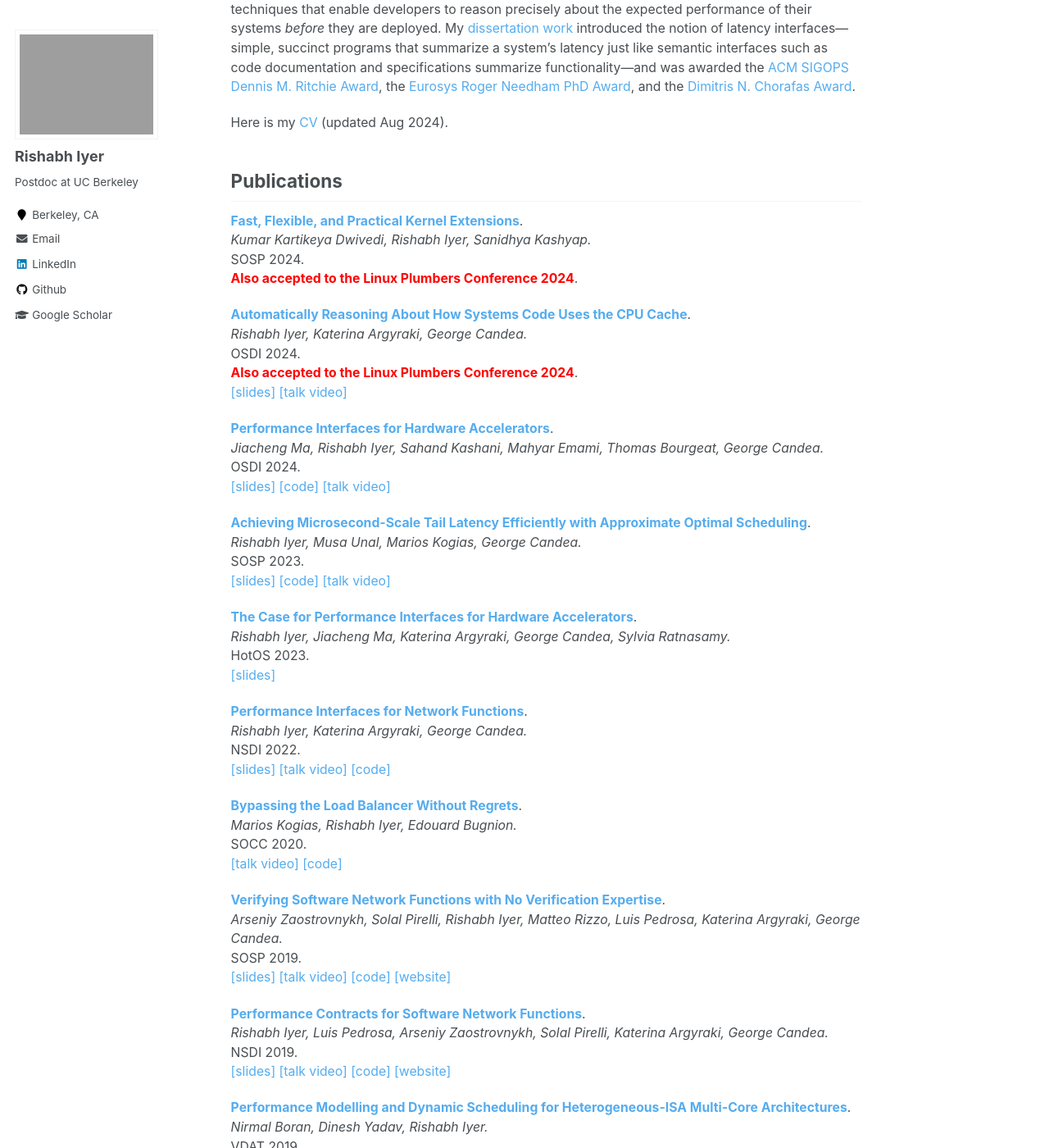
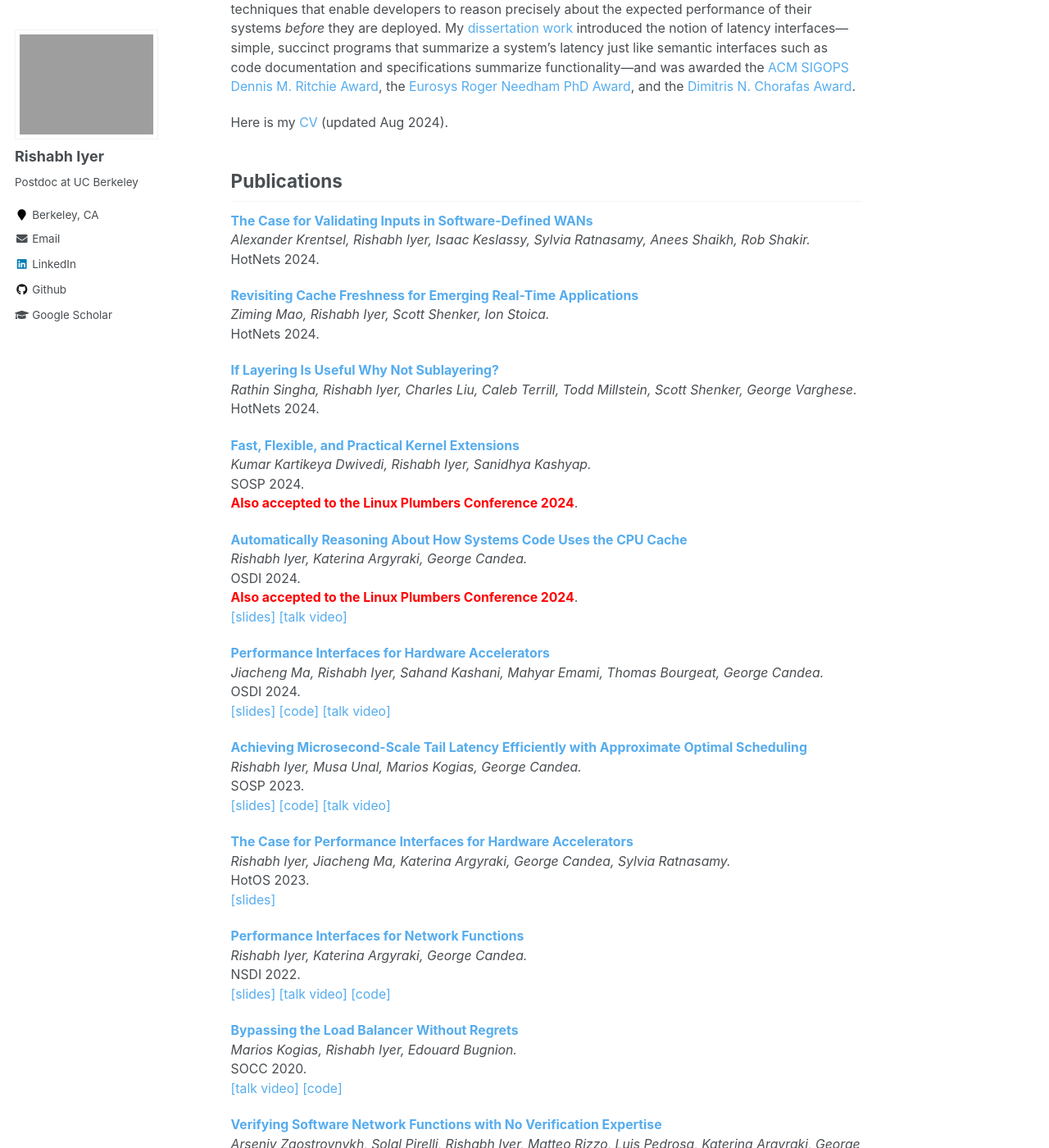
Before and after one commit to rishabh246/rishabh246.github.io, a Jekyll site: the page built from _pages/about.md, in a window 1280 px wide and 1400 px high, scrolled down 299 px. Shown: the whole window at 82% size. Built offline with Jekyll 4.4.1, drawn with Linux system fonts in a browser that asks for light colours.

Commit message:
Add HotNets papers

```diff
--- a/_pages/about.md
+++ b/_pages/about.md
@@ -18,59 +18,71 @@ Here is my [CV](/files/cv.pdf) (updated Aug 2024).
 Publications
 -------
 
-**[Fast, Flexible, and Practical Kernel Extensions](/files/kflex.pdf)**.
+**[The Case for Validating Inputs in Software-Defined WANs](/files/hodor.pdf)**
+_Alexander Krentsel, Rishabh Iyer, Isaac Keslassy, Sylvia Ratnasamy, Anees Shaikh, Rob Shakir._ <br>
+HotNets 2024. <br>
+
+**[Revisiting Cache Freshness for Emerging Real-Time Applications](/files/freshness.pdf)**
+_Ziming Mao, Rishabh Iyer, Scott Shenker, Ion Stoica._ <br>
+HotNets 2024. <br>
+
+**[If Layering Is Useful Why Not Sublayering?](/files/sublayering.pdf)**
+_Rathin Singha, Rishabh Iyer, Charles Liu, Caleb Terrill, Todd Millstein, Scott Shenker, George Varghese._ <br>
+HotNets 2024. <br>
+
+**[Fast, Flexible, and Practical Kernel Extensions](/files/kflex.pdf)**
 _Kumar Kartikeya Dwivedi, Rishabh Iyer, Sanidhya Kashyap._ <br>
 SOSP 2024. <br>
 <span style="color:red">**Also accepted to the Linux Plumbers Conference 2024**</span>.
 
-**[Automatically Reasoning About How Systems Code Uses the CPU Cache](/files/cfar.pdf)**.
+**[Automatically Reasoning About How Systems Code Uses the CPU Cache](/files/cfar.pdf)**
 _Rishabh Iyer, Katerina Argyraki, George Candea._ <br>
 OSDI 2024. <br>
 <span style="color:red">**Also accepted to the Linux Plumbers Conference 2024**</span>.<br>
 [[slides]](files/cfar-slides.pptx) [[talk video]](https://www.youtube.com/watch?v=QpgOxTcvCrY)
 
-**[Performance Interfaces for Hardware Accelerators](/files/lpn.pdf)**.
+**[Performance Interfaces for Hardware Accelerators](/files/lpn.pdf)**
 _Jiacheng Ma, Rishabh Iyer, Sahand Kashani, Mahyar Emami, Thomas Bourgeat, George Candea._<br>
 OSDI 2024.<br>
 [[slides]](files/lpn-slides.pptx) [[code]](https://github.com/dslab-epfl/lpn) [[talk video]](https://www.youtube.com/watch?v=S6BtXr-bFqk)
 
-**[Achieving Microsecond-Scale Tail Latency Efficiently with Approximate Optimal Scheduling](/files/concord.pdf)**.
+**[Achieving Microsecond-Scale Tail Latency Efficiently with Approximate Optimal Scheduling](/files/concord.pdf)**
 _Rishabh Iyer, Musa Unal, Marios Kogias, George Candea._<br>
 SOSP 2023.<br>
 [[slides]](files/concord-slides.pptx) [[code]](https://github.com/dslab-epfl/concord) [[talk video]](https://www.youtube.com/watch?v=VMSdUr-91_U)
 
-**[The Case for Performance Interfaces for Hardware Accelerators](/files/perf-interf-accel.pdf)**.
+**[The Case for Performance Interfaces for Hardware Accelerators](/files/perf-interf-accel.pdf)**
 _Rishabh Iyer, Jiacheng Ma, Katerina Argyraki, George Candea, Sylvia Ratnasamy._ <br>
 HotOS 2023. <br>
 [[slides]](files/accel-hotos-slides.pptx)
 
-**[Performance Interfaces for Network Functions](/files/pix.pdf)**.
+**[Performance Interfaces for Network Functions](/files/pix.pdf)**
 _Rishabh Iyer, Katerina Argyraki, George Candea._ <br>
 NSDI 2022.  <br>
 [[slides]](files/pix_slides.pdf) [[talk video]](https://www.youtube.com/watch?v=iM3R2Gp0PWo) [[code]](https://github.com/dslab-epfl/pix)
 
-**[Bypassing the Load Balancer Without Regrets](/files/crab.pdf)**.
+**[Bypassing the Load Balancer Without Regrets](/files/crab.pdf)**
 _Marios Kogias, Rishabh Iyer, Edouard Bugnion._  <br>
 SOCC 2020. <br>
 [[talk video]](https://drive.google.com/file/d/1pG8Tbkn3obZhSSzWJGVsVcQ5kAziMg07/view?usp=sharing) [[code]](https://github.com/epfl-dcsl/crab)
 
-**[Verifying Software Network Functions with No Verification Expertise](/files/vigor.pdf)**.
+**[Verifying Software Network Functions with No Verification Expertise](/files/vigor.pdf)**
 _Arseniy Zaostrovnykh, Solal Pirelli, Rishabh Iyer, Matteo Rizzo, Luis Pedrosa, Katerina Argyraki, George Candea._  <br>
 SOSP 2019.  <br>
 [[slides]](https://vigor-nf.github.io/slides.pdf) [[talk video]](https://sosp19.rcs.uwaterloo.ca/videos/D2-S1-P4.mp4) [[code]](https://github.com/vigor-nf/vigor) [[website]](https://vigor-nf.github.io/)
 
-**[Performance Contracts for Software Network Functions](/files/bolt.pdf)**.
+**[Performance Contracts for Software Network Functions](/files/bolt.pdf)**
 _Rishabh Iyer, Luis Pedrosa, Arseniy Zaostrovnykh, Solal Pirelli, Katerina Argyraki, George Candea._ <br>
 NSDI 2019.  <br>
 [[slides]](files/bolt_slides.pdf) [[talk video]](https://www.youtube.com/watch?v=cV8pCGiTxgQ) [[code]](https://github.com/bolt-perf-contracts/bolt) [[website]](https://bolt-perf-contracts.github.io)
 
-**[Performance Modelling and Dynamic Scheduling for Heterogeneous-ISA Multi-Core Architectures](files/btp.pdf)**.
+**[Performance Modelling and Dynamic Scheduling for Heterogeneous-ISA Multi-Core Architectures](files/btp.pdf)**
 _Nirmal Boran, Dinesh Yadav, Rishabh Iyer._  <br>
 VDAT 2019.  <br>
 <span style="color:red">**Awarded Best Paper**</span>. <br>
 [[slides]](files/vdat19_slides.pdf)
 
-**[Automated Synthesis of Adversarial Workloads for Network Functions](files/castan.pdf)**.
+**[Automated Synthesis of Adversarial Workloads for Network Functions](files/castan.pdf)**
 _Luis Pedrosa, Rishabh Iyer, Arseniy Zaostrovnykh, Jonas Fietz, Katerina Argyraki._  <br>
 SIGCOMM 2018. <br>
 [[slides]](files/castan_slides.pdf) [[talk video]](https://www.youtube.com/watch?v=1BjeaNvmBwQ&t=1571s) [[code]](https://github.com/nal-epfl/castan) [[website]](https://pedrosa.2y.net/Projects/CASTAN)
```
Also changed, not shown: 3 other files.
